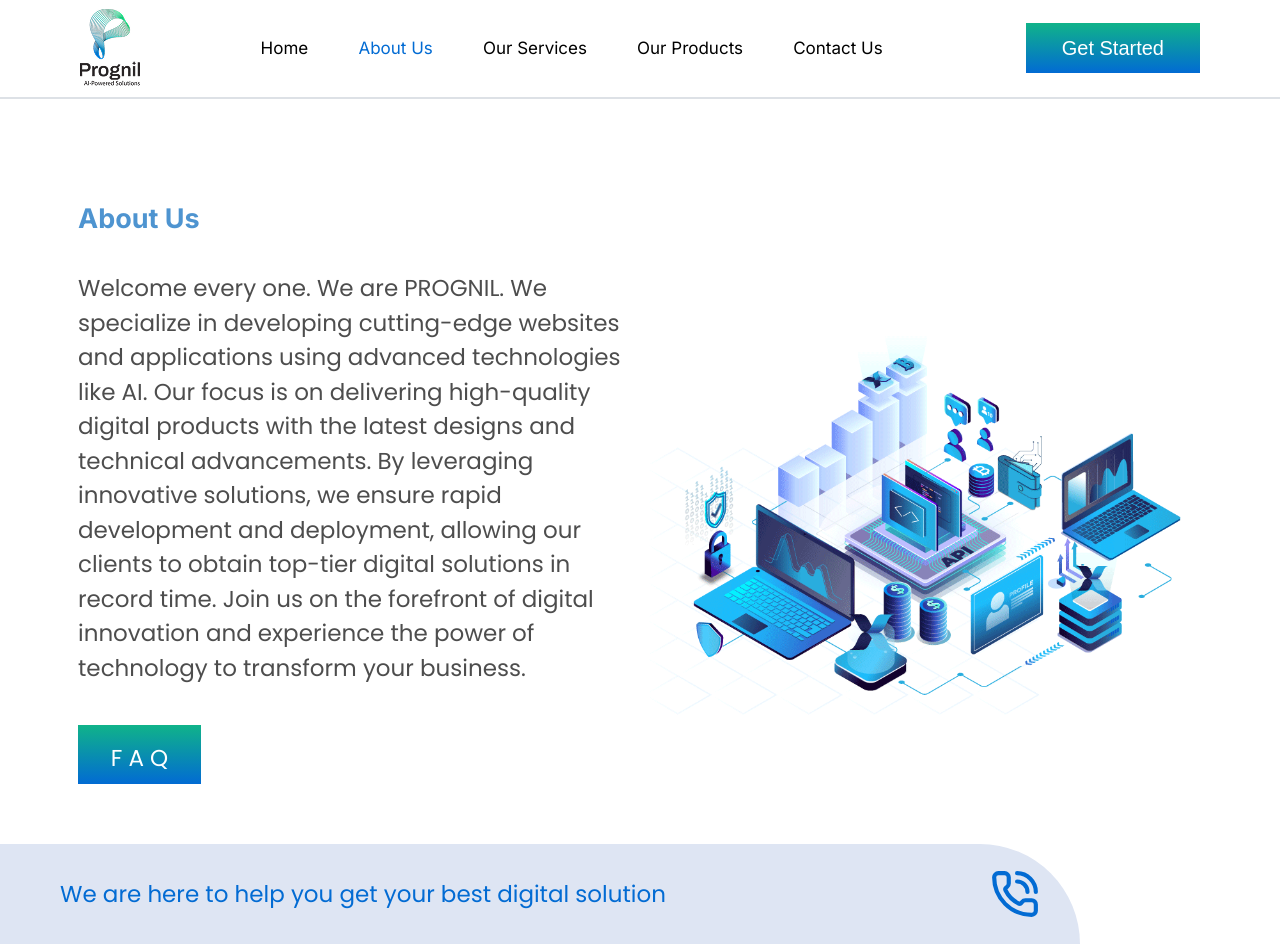
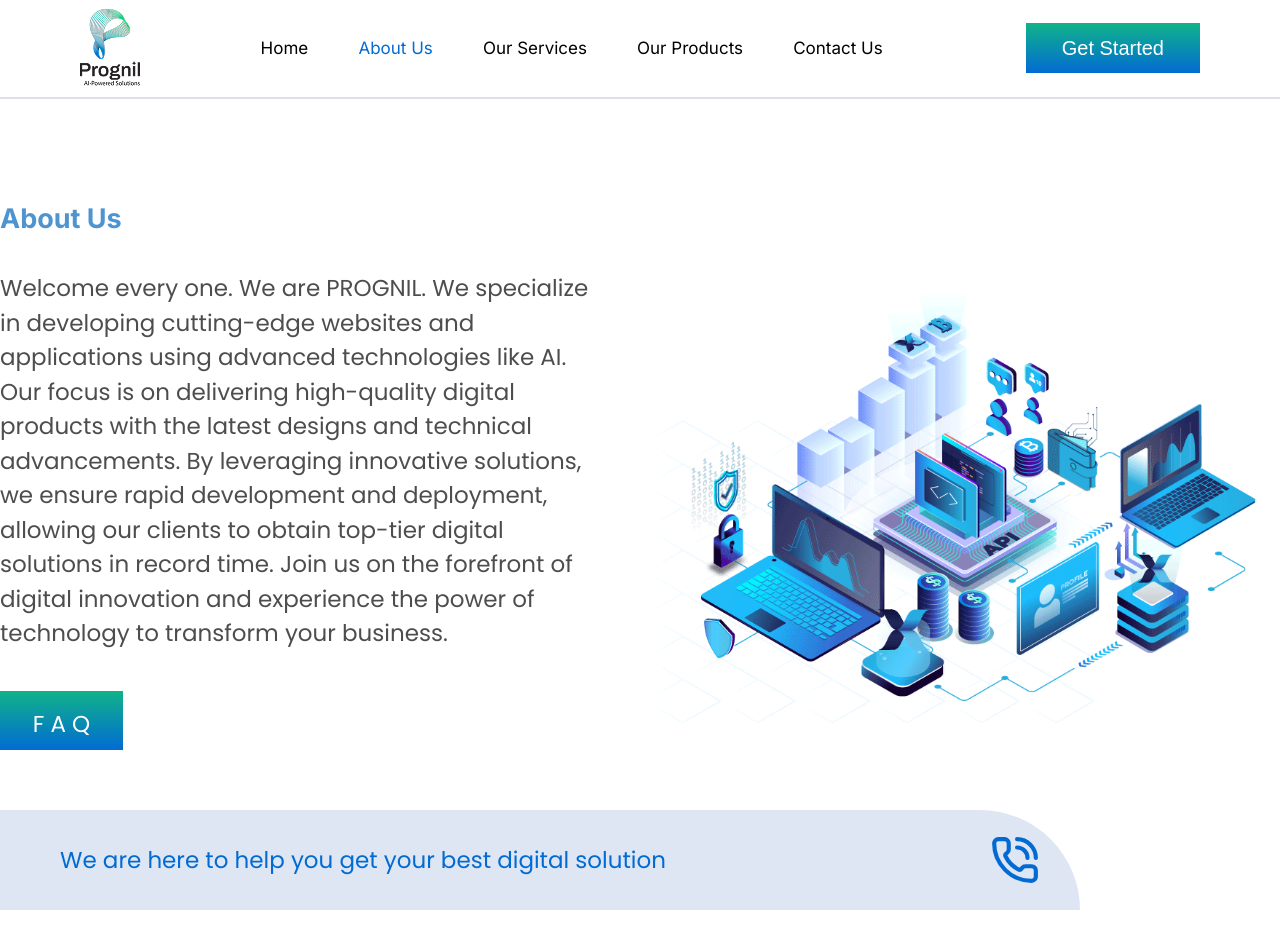
Before and after one commit to rami810/Prognil, a Next.js app: page /about in a window 1280 px wide. After the commit the page ends 910 px from the top, so only its background shows below. Built offline with nearby package versions, Linux system fonts and the light colour scheme.

Commit message:
fix color

```diff
--- a/src/app/components/aboutus.tsx
+++ b/src/app/components/aboutus.tsx
@@ -21,7 +21,7 @@ function Aboutus({
 
   return (
     <div>
-      <div className="grid grid-cols-12 pt-[100px] px-[78px] bg-white">
+      <div className="grid grid-cols-12 pt-[100px] px-[78px">
         <Container
           className="col-span-6 h-full"
           {...(animate
--- a/src/app/layout.tsx
+++ b/src/app/layout.tsx
@@ -55,7 +55,7 @@ export default function RootLayout({
   return (
     <html lang="en">
       <body
-        className={`${geistSans.variable} ${geistMono.variable} ${inter.variable} ${poppins.variable} ${roboto.variable} ${outfit.variable} antialiased overflow-x-hidden`}
+        className={`${geistSans.variable} ${geistMono.variable} ${inter.variable} ${poppins.variable} ${roboto.variable} ${outfit.variable} bg-white antialiased overflow-x-hidden`}
       >
         <Loading />
         <OnlineWrapper>{children}</OnlineWrapper>
```
